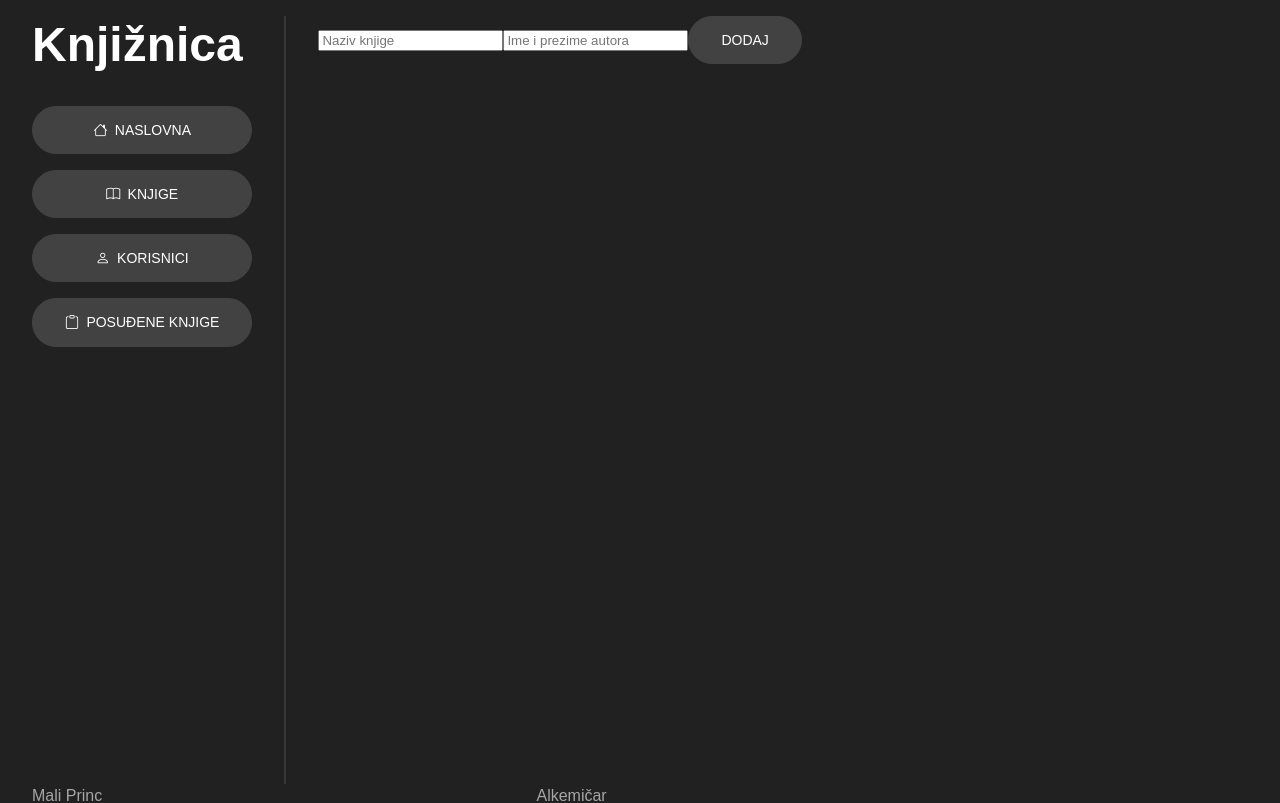
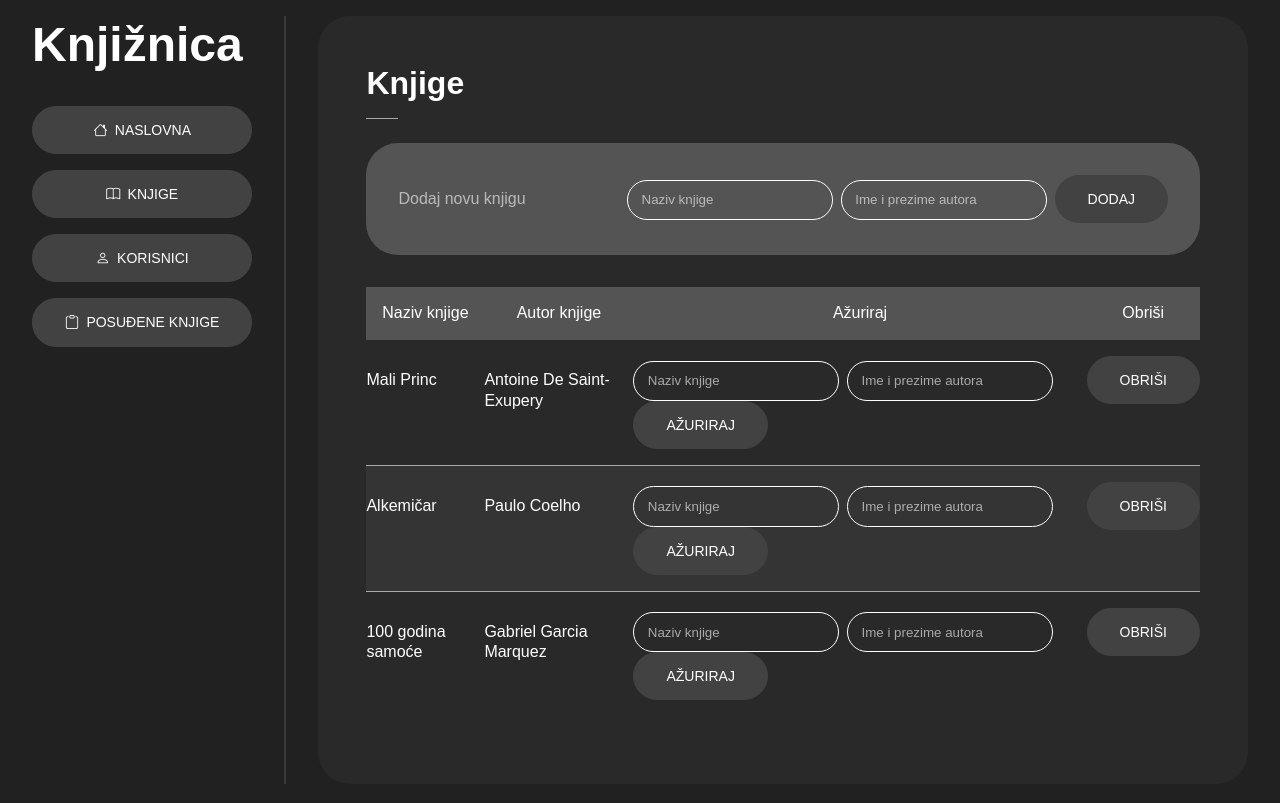
Before and after one commit to marko-krznar/React-Library, a React (Create React App) app: page /knjige in a window 1280 px wide. Shown: the top 803 px of the page. Built offline with nearby package versions, Linux system fonts and the light colour scheme.

Commit message:
Addes style for book page and single book

```diff
--- a/src/components/BookItem/BookItem.js
+++ b/src/components/BookItem/BookItem.js
@@ -1,6 +1,6 @@
 import React, { useState, useContext } from "react";
-import { Link } from "react-router-dom";
 import { BooksContext } from "../../data/BooksContext";
+import "./style.scss";
 
 export default function BookItem({ book }) {
   const [books, setBooks] = useContext(BooksContext);
@@ -37,9 +37,10 @@ export default function BookItem({ book }) {
   };
 
   return (
-    <div className="block--book-item">
-      <p>{book.name}</p>
-      <p>{book.author}</p>
+    <tr className="block--book-item">
+      <td>{book.name}</td>
+      <td>{book.author}</td>
+      <td>
         <form onSubmit={handleEditBook}>
           <input
             type="text"
@@ -57,7 +58,10 @@ export default function BookItem({ book }) {
           />
           <button type="submit">Ažuriraj</button>
         </form>
+      </td>
+      <td>
         <button onClick={deleteBook}>Obriši</button>
-    </div>
+      </td>
+    </tr>
   );
 }
--- /dev/null
+++ b/src/components/BookItem/style.scss
@@ -0,0 +1,10 @@
+.pg-books {
+  .block--book-item {
+    margin-bottom: 1rem;
+  }
+  .block--book-info {
+    p {
+      margin-bottom: 0;
+    }
+  }
+}
--- a/src/containers/BooksPage/BooksPage.js
+++ b/src/containers/BooksPage/BooksPage.js
@@ -1,6 +1,7 @@
 import React, { useState, useContext } from "react";
 import BookItem from "../../components/BookItem/BookItem";
 import { BooksContext } from "../../data/BooksContext";
+import "./style.scss";
 
 export default function BooksPage() {
   const [books, setBooks] = useContext(BooksContext);
@@ -23,7 +24,10 @@ export default function BooksPage() {
   };
 
   return (
-    <>
+    <section className="page pg-books">
+      <h2 className="headline">Knjige</h2>
+      <div className="d-flex justify-content-between align-items-center block--add-book">
+        <p>Dodaj novu knjigu</p>
         <form onSubmit={addBook}>
           <input
             type="text"
@@ -41,9 +45,22 @@ export default function BooksPage() {
           />
           <button type="submit">Dodaj</button>
         </form>
+      </div>
+      <table>
+        <thead>
+          <tr>
+            <th>Naziv knjige</th>
+            <th>Autor knjige</th>
+            <th>Ažuriraj</th>
+            <th>Obriši</th>
+          </tr>
+        </thead>
+        <tbody>
           {books.map((book, index) => (
             <BookItem key={index} book={book} />
           ))}
-    </>
+        </tbody>
+      </table>
+    </section>
   );
 }
--- /dev/null
+++ b/src/containers/BooksPage/style.scss
@@ -0,0 +1,11 @@
+section.page.pg-books {
+  .block--add-book {
+    background: rgb(255 255 255 / 20%);
+    border-radius: 2rem;
+    padding: 2rem;
+    margin-bottom: 2rem;
+    p {
+      margin-bottom: 0;
+    }
+  }
+}
--- a/src/scss/_layout.scss
+++ b/src/scss/_layout.scss
@@ -41,3 +41,27 @@ body {
   padding: 3rem;
   border-radius: 2rem;
 }
+table {
+  width: 100%;
+  border-spacing: 0;
+  thead {
+    background: #555454;
+  }
+  th,
+  td {
+    padding: 1rem 0;
+  }
+  tr {
+    td {
+      border-bottom: 1px solid #aaa9a9;
+    }
+    &:nth-child(even) {
+      background-color: rgba(252, 251, 251, 0.05);
+    }
+    &:last-child {
+      td {
+        border-bottom: none;
+      }
+    }
+  }
+}
--- a/src/scss/_typography.scss
+++ b/src/scss/_typography.scss
@@ -47,3 +47,14 @@ li {
     margin: 1rem 0 1.5rem;
   }
 }
+input {
+  border: 1px solid #fff;
+  color: #fff;
+  margin-right: 0.5rem;
+  border-radius: 2rem;
+  padding: 0.875em 1em;
+  background: transparent;
+  &::placeholder {
+    color: rgba(255, 255, 255, 0.6);
+  }
+}
```
Lines whose indentation alone changed are shown as unchanged.
